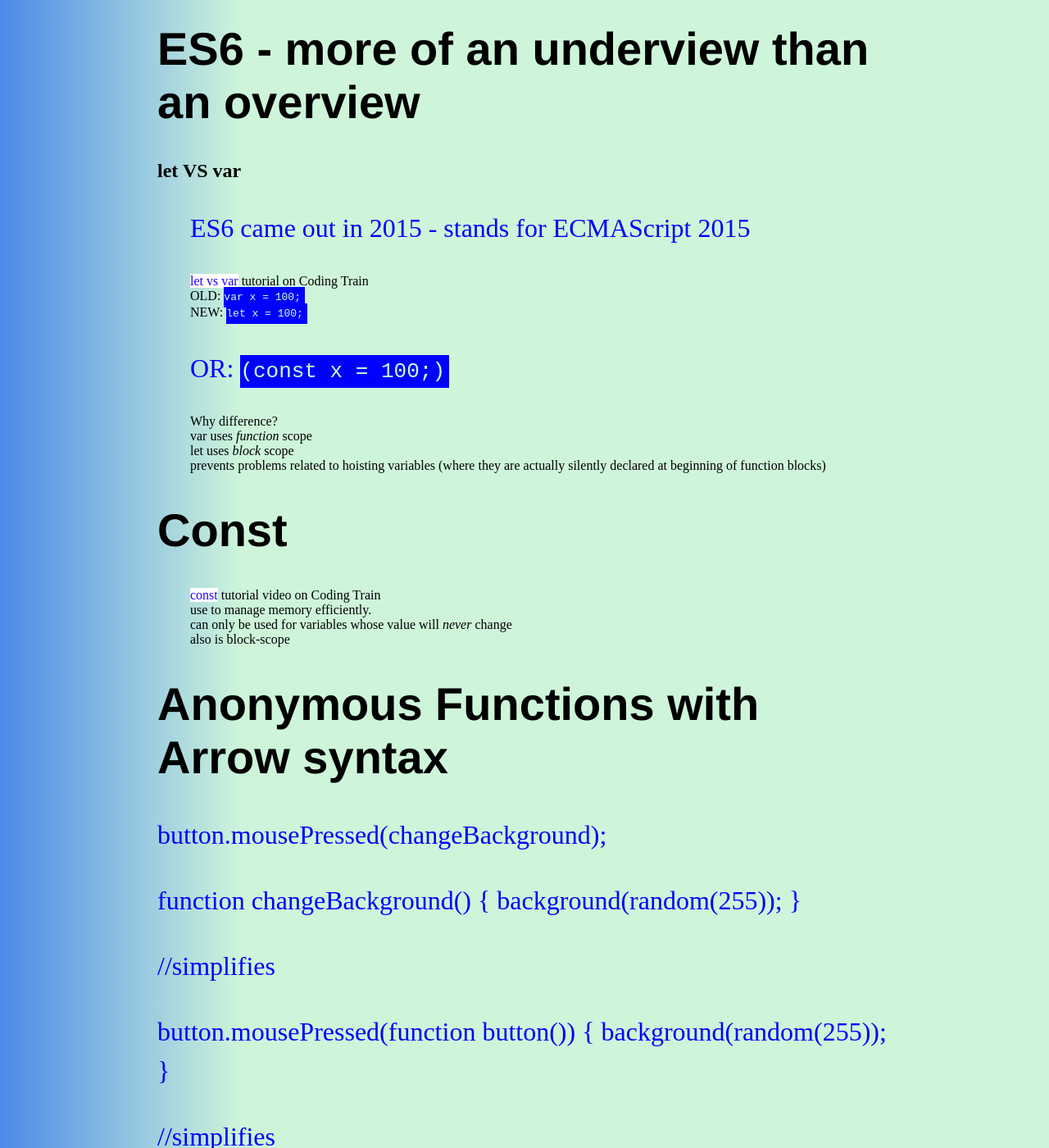
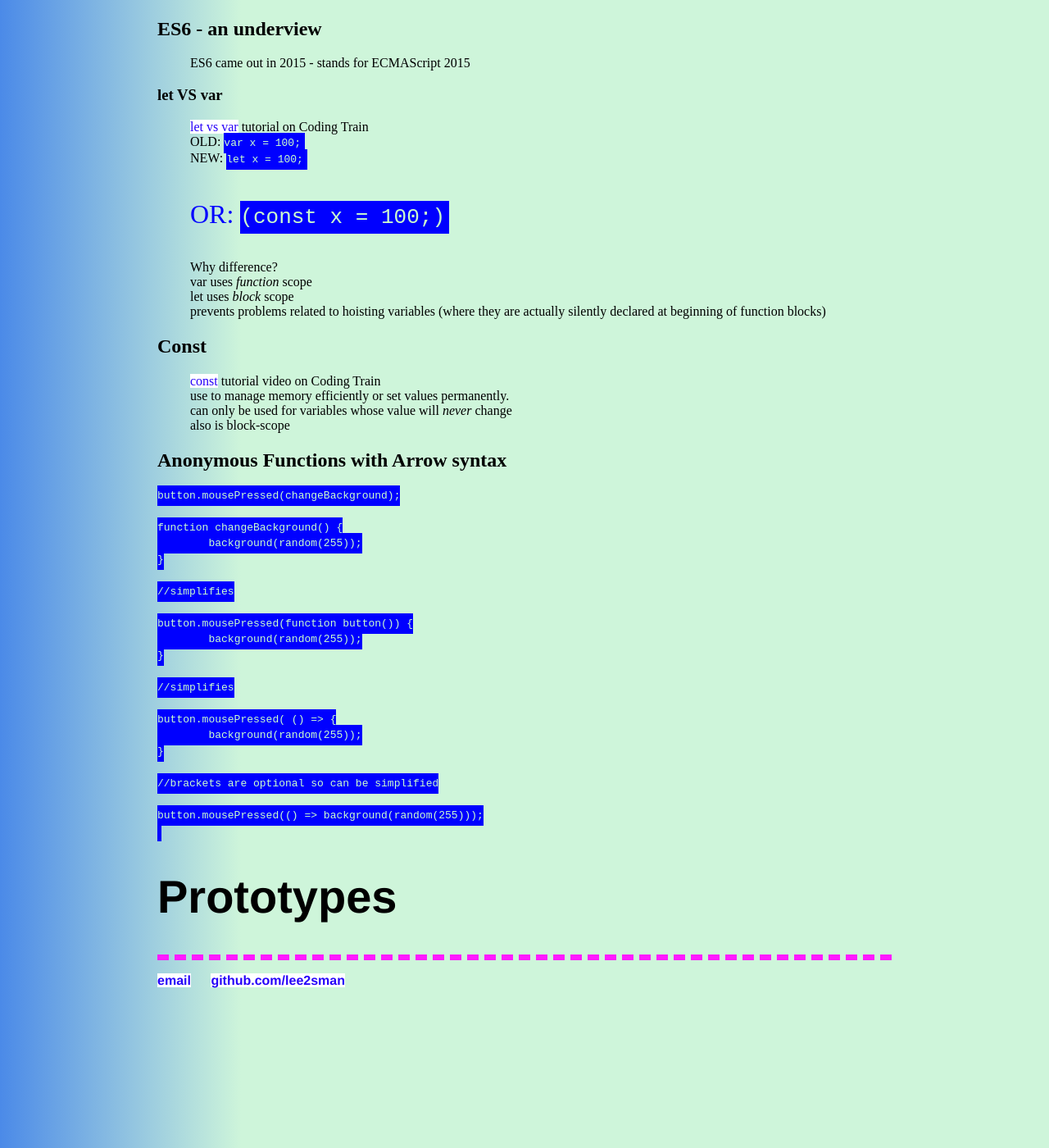
Before and after one commit to lee2sman/nosebook, a Jekyll site: the page built from _posts/2017-10-31-underview-es6.md, in a window 1280 px wide and 1400 px high, scrolled down 380 px. Shown: the whole window at 82% size. Built offline with Jekyll 4.4.1, drawn with Linux system fonts in a browser that asks for light colours; some of the changed text lies outside the part shown.

Commit message:
rm baseurl and and update 2 posts

````diff
--- a/_posts/2017-10-31-underview-es6.md
+++ b/_posts/2017-10-31-underview-es6.md
@@ -5,11 +5,11 @@
 categories: programming
 ---
 
-# ES6 - more of an underview than an overview
-
-## let VS var
+## ES6 - an underview
 
 * ES6 came out in 2015 - stands for ECMAScript 2015
+
+### let VS var
 
 * [let vs var](https://www.youtube.com/watch?v=q8SHaDQdul0) tutorial on Coding Train
 * OLD: ```var x = 100;```
@@ -21,14 +21,16 @@
 * let uses *block* scope
 * prevents problems related to hoisting variables (where they are actually silently declared at beginning of function blocks)
 
-# Const
+## Const
+
 * [const](https://www.youtube.com/watch?v=2iLVFyYwyRA) tutorial video on Coding Train
-* use to manage memory efficiently.
+* use to manage memory efficiently or set values permanently.
 * can only be used for variables whose value will *never* change
 * also is block-scope
 
-# Anonymous Functions with Arrow syntax
+## Anonymous Functions with Arrow syntax
 
+```
 button.mousePressed(changeBackground);
 
 function changeBackground() {
````
Also changed, not shown: _posts/2017-10-25-cabinets-and-inspiration.md (+2 -2 lines).
